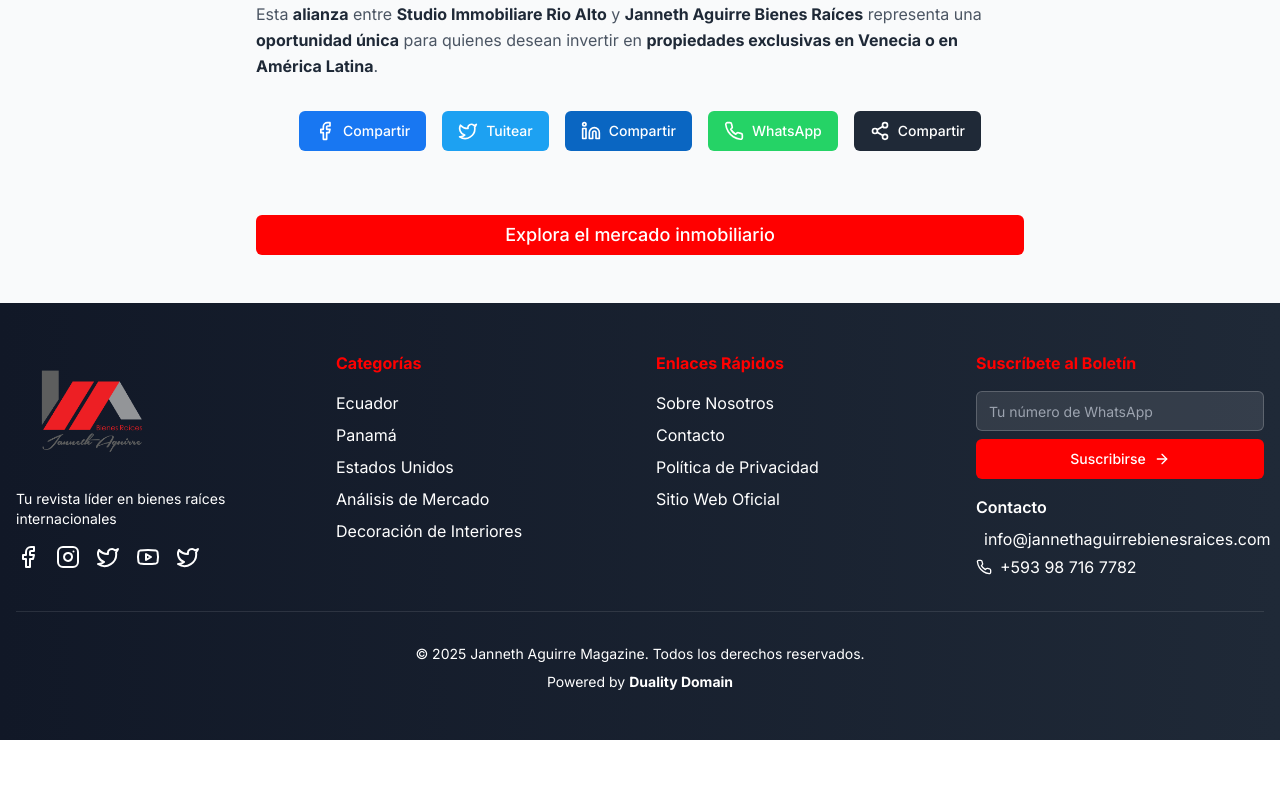
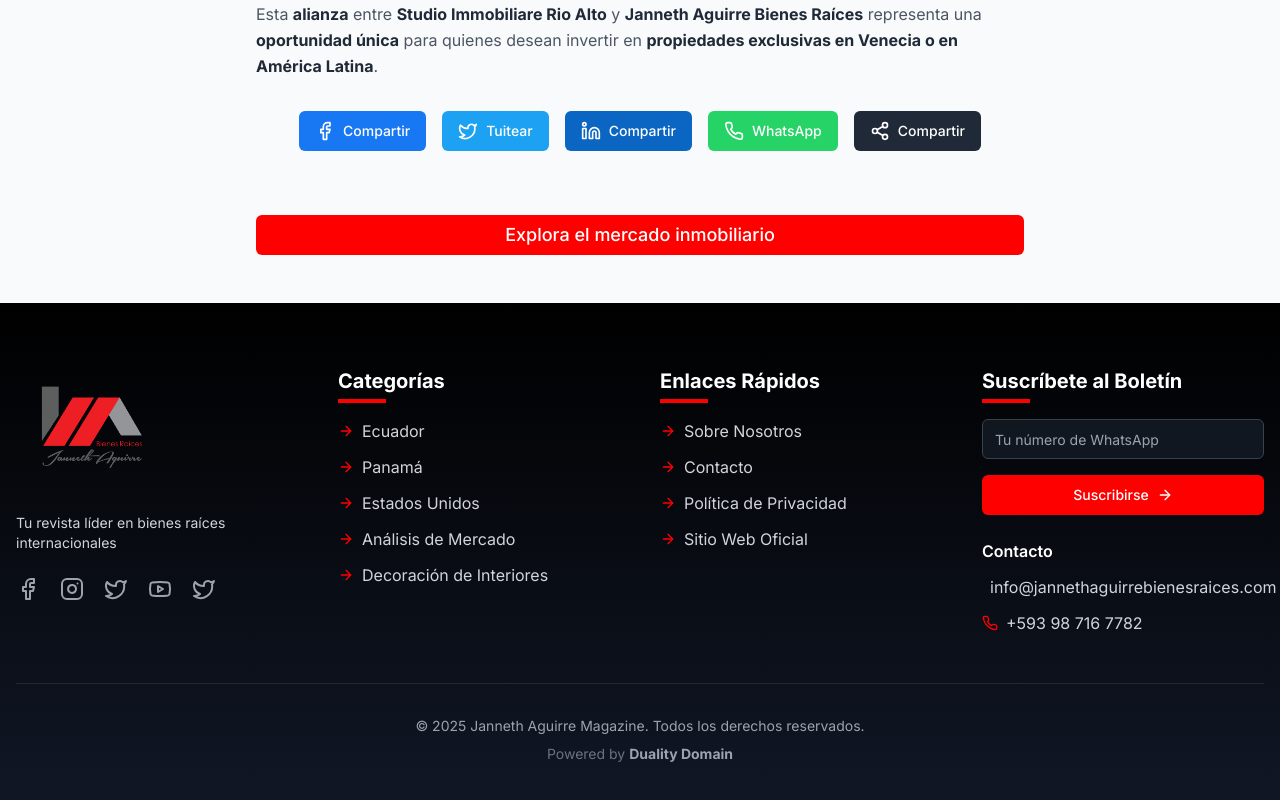
Before and after one commit to clientesweb/JannethAguirreMagazine, a Next.js app: page /articulo/alianza-inmobiliaria-rio-alto-janneth-aguirre in a window 1280 px wide. Shown: the part 8018-8818 px from the top of the page. Before the commit the page ends 8758 px from the top, so only its background shows below. Built offline with nearby package versions, Linux system fonts and the light colour scheme.

Commit message:
Actualizar footer.tsx

```diff
--- a/components/footer.tsx
+++ b/components/footer.tsx
@@ -1,61 +1,91 @@
-'use client'
+"use client"
 
-import { Facebook, Instagram, Twitter, Youtube, TwitterIcon as TikTok, Mail, Phone, ArrowRight } from 'lucide-react'
-import Image from 'next/image'
-import Link from 'next/link'
-import { SOCIAL_LINKS, CONTACT_INFO, CATEGORIES } from '@/lib/constants'
-import { Button } from '@/components/ui/button'
-import { Input } from '@/components/ui/input'
-import { useState } from 'react'
+import type React from "react"
+import { Facebook, Instagram, Twitter, Youtube, TwitterIcon as TikTok, Mail, Phone, ArrowRight } from "lucide-react"
+import Image from "next/image"
+import Link from "next/link"
+import { SOCIAL_LINKS, CONTACT_INFO, CATEGORIES } from "@/lib/constants"
+import { Button } from "@/components/ui/button"
+import { Input } from "@/components/ui/input"
+import { useState } from "react"
 
 export default function Footer() {
-  const [phone, setPhone] = useState('')
+  const [phone, setPhone] = useState("")
 
   const handleSubscribe = (e: React.FormEvent<HTMLFormElement>) => {
     e.preventDefault()
-    window.open(`https://wa.me/593987167782?text=Hola, me gustaría suscribirme al boletín. Mi número es ${phone}`, '_blank')
+    window.open(
+      `https://wa.me/593987167782?text=Hola, me gustaría suscribirme al boletín. Mi número es ${phone}`,
+      "_blank",
+    )
   }
 
   return (
-    <footer className="bg-gradient-to-r from-gray-900 to-gray-800 text-white py-12">
+    <footer className="bg-gradient-to-b from-black to-gray-900 text-white py-16">
       <div className="container mx-auto px-4">
-        <div className="grid grid-cols-1 md:grid-cols-2 lg:grid-cols-4 gap-8">
+        <div className="grid grid-cols-1 md:grid-cols-2 lg:grid-cols-4 gap-10">
           <div className="flex flex-col items-center md:items-start">
-            <Image
-              src="/logooficial.png"
-              alt="Janneth Aguirre Magazine"
-              width={150}
-              height={60}
-              className="mb-4"
-            />
-            <p className="text-sm max-w-xs text-center md:text-left">
+            <Image src="/logooficial.png" alt="Janneth Aguirre Magazine" width={150} height={60} className="mb-6" />
+            <p className="text-sm max-w-xs text-center md:text-left text-gray-300">
               Tu revista líder en bienes raíces internacionales
             </p>
-            <div className="flex space-x-4 mt-4">
-              <Link href={SOCIAL_LINKS.facebook} target="_blank" rel="noopener noreferrer" className="hover:text-[#FF0000] transition-colors">
+            <div className="flex space-x-5 mt-6">
+              <Link
+                href={SOCIAL_LINKS.facebook}
+                target="_blank"
+                rel="noopener noreferrer"
+                className="text-gray-400 hover:text-[#FF0000] transition-colors duration-300"
+              >
                 <Facebook className="h-6 w-6" />
               </Link>
-              <Link href={SOCIAL_LINKS.instagram} target="_blank" rel="noopener noreferrer" className="hover:text-[#FF0000] transition-colors">
+              <Link
+                href={SOCIAL_LINKS.instagram}
+                target="_blank"
+                rel="noopener noreferrer"
+                className="text-gray-400 hover:text-[#FF0000] transition-colors duration-300"
+              >
                 <Instagram className="h-6 w-6" />
               </Link>
-              <Link href={SOCIAL_LINKS.twitter} target="_blank" rel="noopener noreferrer" className="hover:text-[#FF0000] transition-colors">
+              <Link
+                href={SOCIAL_LINKS.twitter}
+                target="_blank"
+                rel="noopener noreferrer"
+                className="text-gray-400 hover:text-[#FF0000] transition-colors duration-300"
+              >
                 <Twitter className="h-6 w-6" />
               </Link>
-              <Link href={SOCIAL_LINKS.youtube} target="_blank" rel="noopener noreferrer" className="hover:text-[#FF0000] transition-colors">
+              <Link
+                href={SOCIAL_LINKS.youtube}
+                target="_blank"
+                rel="noopener noreferrer"
+                className="text-gray-400 hover:text-[#FF0000] transition-colors duration-300"
+              >
                 <Youtube className="h-6 w-6" />
               </Link>
-              <Link href={SOCIAL_LINKS.tiktok} target="_blank" rel="noopener noreferrer" className="hover:text-[#FF0000] transition-colors">
+              <Link
+                href={SOCIAL_LINKS.tiktok}
+                target="_blank"
+                rel="noopener noreferrer"
+                className="text-gray-400 hover:text-[#FF0000] transition-colors duration-300"
+              >
                 <TikTok className="h-6 w-6" />
               </Link>
             </div>
           </div>
 
           <div>
-            <h3 className="font-bold mb-4 text-[#FF0000]">Categorías</h3>
-            <ul className="space-y-2">
+            <h3 className="font-bold text-xl mb-6 text-white relative inline-block">
+              Categorías
+              <span className="absolute -bottom-2 left-0 w-12 h-1 bg-[#FF0000]"></span>
+            </h3>
+            <ul className="space-y-3">
               {CATEGORIES.map((category) => (
                 <li key={category.slug}>
-                  <Link href={`/categoria/${category.slug}`} className="hover:text-[#FF0000] transition-colors">
+                  <Link
+                    href={`/categoria/${category.slug}`}
+                    className="text-gray-300 hover:text-[#FF0000] transition-colors duration-300 flex items-center"
+                  >
+                    <ArrowRight className="h-4 w-4 mr-2 text-[#FF0000]" />
                     {category.name}
                   </Link>
                 </li>
@@ -64,18 +94,46 @@
           </div>
 
           <div>
-            <h3 className="font-bold mb-4 text-[#FF0000]">Enlaces Rápidos</h3>
-            <ul className="space-y-2">
-              <li><Link href="/sobre-nosotros" className="hover:text-[#FF0000] transition-colors">Sobre Nosotros</Link></li>
-              <li><Link href="/contacto" className="hover:text-[#FF0000] transition-colors">Contacto</Link></li>
-              <li><Link href="/politica-privacidad" className="hover:text-[#FF0000] transition-colors">Política de Privacidad</Link></li>
+            <h3 className="font-bold text-xl mb-6 text-white relative inline-block">
+              Enlaces Rápidos
+              <span className="absolute -bottom-2 left-0 w-12 h-1 bg-[#FF0000]"></span>
+            </h3>
+            <ul className="space-y-3">
+              <li>
+                <Link
+                  href="/sobre-nosotros"
+                  className="text-gray-300 hover:text-[#FF0000] transition-colors duration-300 flex items-center"
+                >
+                  <ArrowRight className="h-4 w-4 mr-2 text-[#FF0000]" />
+                  Sobre Nosotros
+                </Link>
+              </li>
+              <li>
+                <Link
+                  href="/contacto"
+                  className="text-gray-300 hover:text-[#FF0000] transition-colors duration-300 flex items-center"
+                >
+                  <ArrowRight className="h-4 w-4 mr-2 text-[#FF0000]" />
+                  Contacto
+                </Link>
+              </li>
+              <li>
+                <Link
+                  href="/politica-privacidad"
+                  className="text-gray-300 hover:text-[#FF0000] transition-colors duration-300 flex items-center"
+                >
+                  <ArrowRight className="h-4 w-4 mr-2 text-[#FF0000]" />
+                  Política de Privacidad
+                </Link>
+              </li>
               <li>
                 <Link
                   href="https://jannethaguirre.com/"
                   target="_blank"
                   rel="noopener noreferrer"
-                  className="hover:text-[#FF0000] transition-colors"
+                  className="text-gray-300 hover:text-[#FF0000] transition-colors duration-300 flex items-center"
                 >
+                  <ArrowRight className="h-4 w-4 mr-2 text-[#FF0000]" />
                   Sitio Web Oficial
                 </Link>
               </li>
@@ -83,33 +141,39 @@
           </div>
 
           <div>
-            <h3 className="font-bold mb-4 text-[#FF0000]">Suscríbete al Boletín</h3>
-            <form onSubmit={handleSubscribe} className="space-y-2">
+            <h3 className="font-bold text-xl mb-6 text-white relative inline-block">
+              Suscríbete al Boletín
+              <span className="absolute -bottom-2 left-0 w-12 h-1 bg-[#FF0000]"></span>
+            </h3>
+            <form onSubmit={handleSubscribe} className="space-y-4">
               <Input
                 type="tel"
                 name="phone"
                 placeholder="Tu número de WhatsApp"
-                className="bg-white/10 border-white/20 text-white placeholder-gray-400"
+                className="bg-gray-800/50 border-gray-700 text-white placeholder-gray-400 focus:ring-[#FF0000] focus:border-[#FF0000]"
                 required
                 value={phone}
                 onChange={(e) => setPhone(e.target.value)}
               />
-              <Button type="submit" className="w-full bg-[#FF0000] hover:bg-[#FF0000]/90">
+              <Button type="submit" className="w-full bg-[#FF0000] hover:bg-[#FF0000]/90 text-white">
                 Suscribirse
                 <ArrowRight className="ml-2 h-4 w-4" />
               </Button>
             </form>
-            <div className="mt-4">
-              <h4 className="font-semibold mb-2">Contacto</h4>
-              <p className="flex items-center">
-                <Mail className="h-4 w-4 mr-2" />
-                <a href={`mailto:${CONTACT_INFO.email}`} className="hover:text-[#FF0000] transition-colors">
+            <div className="mt-6 space-y-3">
+              <h4 className="font-semibold text-white">Contacto</h4>
+              <p className="flex items-center text-gray-300">
+                <Mail className="h-4 w-4 mr-2 text-[#FF0000]" />
+                <a
+                  href={`mailto:${CONTACT_INFO.email}`}
+                  className="hover:text-[#FF0000] transition-colors duration-300"
+                >
                   {CONTACT_INFO.email}
                 </a>
               </p>
-              <p className="flex items-center mt-1">
-                <Phone className="h-4 w-4 mr-2" />
-                <a href={`tel:${CONTACT_INFO.phone}`} className="hover:text-[#FF0000] transition-colors">
+              <p className="flex items-center text-gray-300">
+                <Phone className="h-4 w-4 mr-2 text-[#FF0000]" />
+                <a href={`tel:${CONTACT_INFO.phone}`} className="hover:text-[#FF0000] transition-colors duration-300">
                   {CONTACT_INFO.phone}
                 </a>
               </p>
@@ -117,17 +181,17 @@
           </div>
         </div>
 
-        <div className="mt-8 pt-8 border-t border-white/10 text-center">
-          <p className="text-sm">
+        <div className="mt-12 pt-8 border-t border-gray-800 text-center">
+          <p className="text-sm text-gray-400">
             © {new Date().getFullYear()} Janneth Aguirre Magazine. Todos los derechos reservados.
           </p>
           <div className="mt-2 flex items-center justify-center">
-            <span className="text-sm">Powered by</span>
+            <span className="text-sm text-gray-500">Powered by</span>
             <Link
               href="https://dualitydomain.com"
               target="_blank"
               rel="noopener noreferrer"
-              className="text-sm font-bold hover:text-[#FF0000] transition-colors ml-1"
+              className="text-sm font-bold text-gray-400 hover:text-[#FF0000] transition-colors duration-300 ml-1"
             >
               Duality Domain
             </Link>
```
